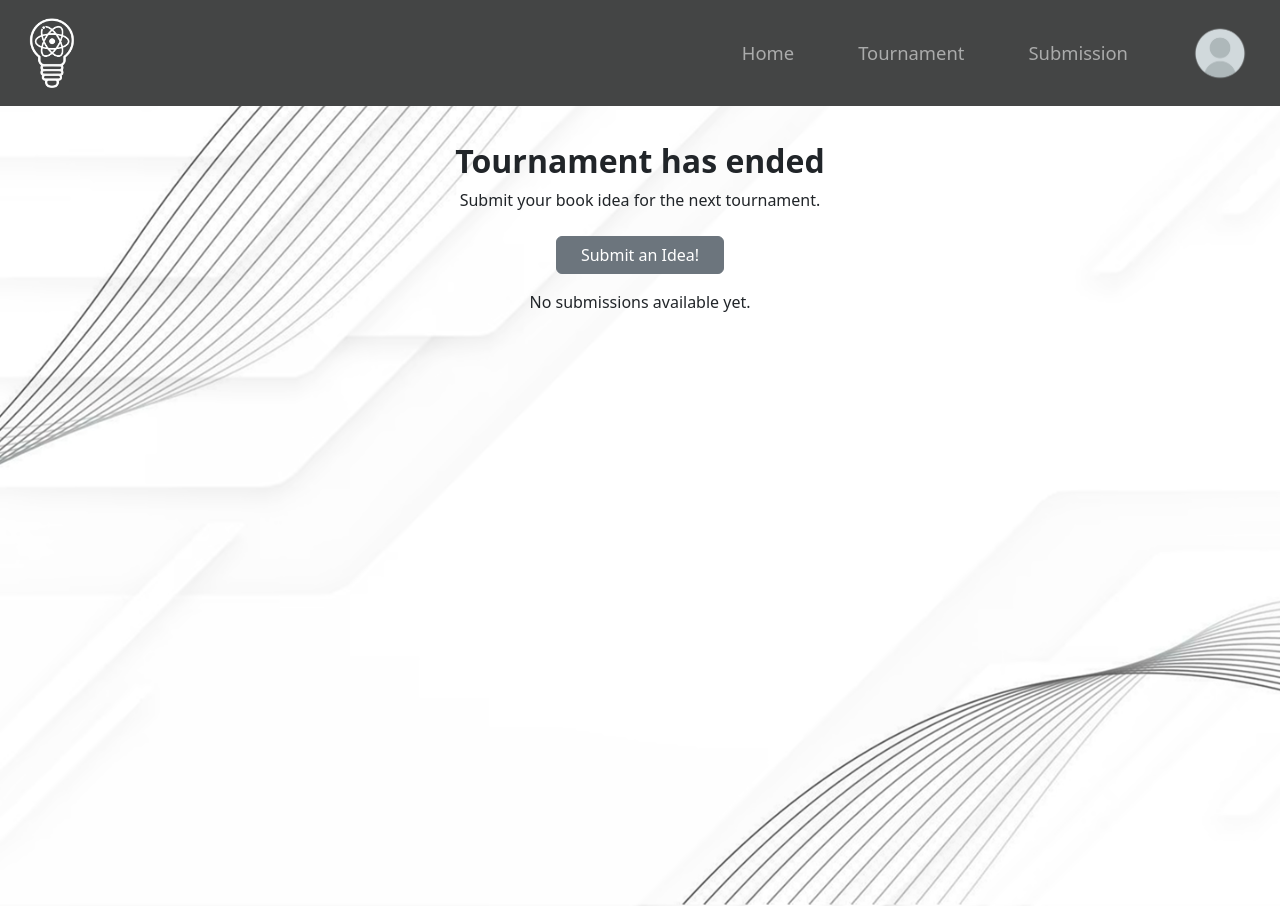
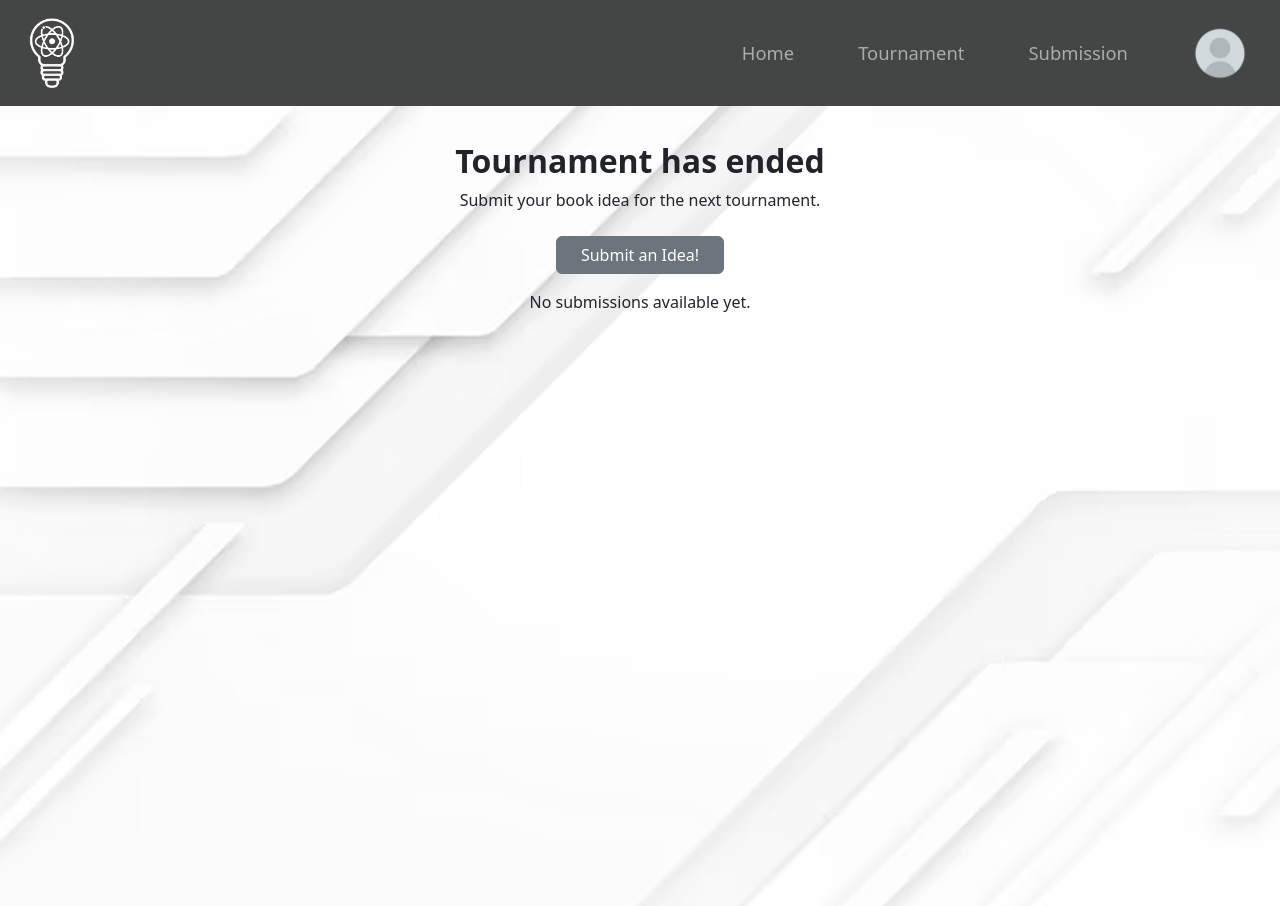
Before and after one commit to PriyaSK1601/sdsUltimateSTEM, a React (Create React App) app in the folder my-app/: page /tournament in a window 1280 px wide. Built offline with nearby package versions, Linux system fonts and the light colour scheme; no server answers.

Commit message:
change bg image

```diff
--- a/my-app/src/styles/Submission.css
+++ b/my-app/src/styles/Submission.css
@@ -1,5 +1,4 @@
 .bg {
-  background-image: url("../assets/image5.png");
   background-size: cover;
   background-position: center;
   min-height: 100vh;
--- a/my-app/src/styles/Tournament.css
+++ b/my-app/src/styles/Tournament.css
@@ -7,9 +7,6 @@
   justify-content: flex-start;
   padding: 20px;
   min-height: 100vh;
-  background-image: url("../assets/bg.png");
-  background-size: cover;
-  background-position: center;
   overflow-x: auto;
   box-sizing: border-box;
 }
```
